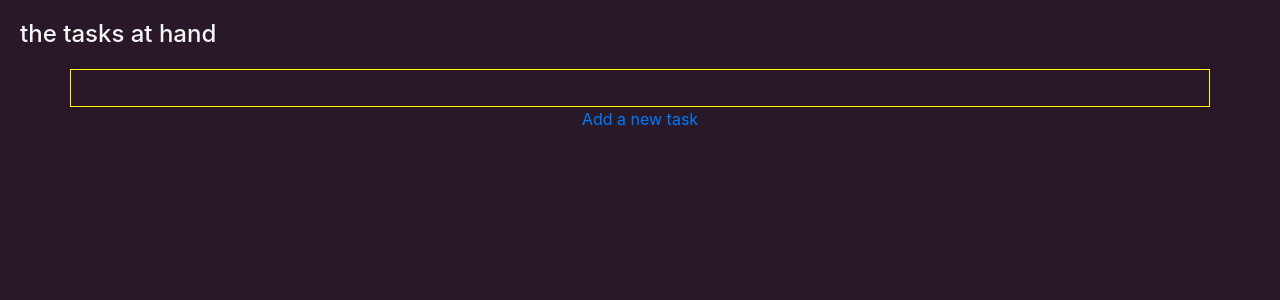
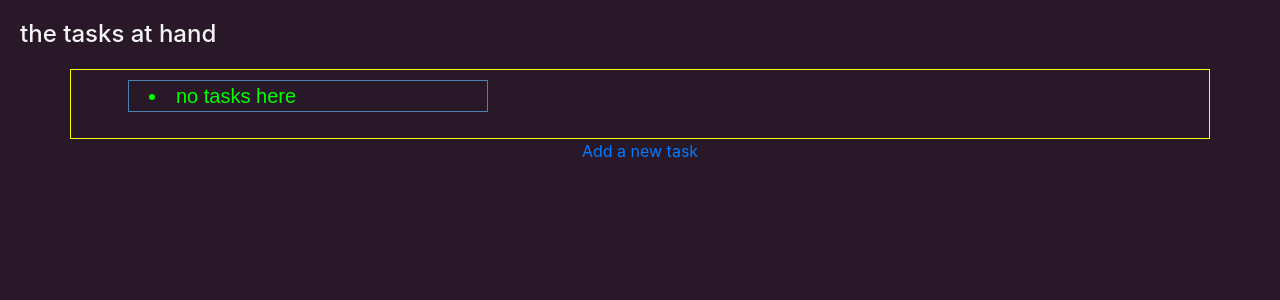
Before and after one commit to phryszlo/cs50, a Django app: page /tasks/ in a window 1280 px wide. Shown: the top 300 px of the page. Run offline with Django 3.2, Linux system fonts and the light colour scheme; some libraries are stand-ins or nearby versions.

Commit message:
tasks now in session

```diff
--- a/lecture3/tasks/static/tasks/styles.css
+++ b/lecture3/tasks/static/tasks/styles.css
@@ -6,7 +6,7 @@
   font-family: sans-serif;
   font-size: 20px;
   color:lime;
-  list-style-type: lower-roman;
+  list-style-type:  disc;
 
   list-style-position: inside;
   padding-left: 1em;
--- a/lecture3/tasks/templates/tasks/index.html
+++ b/lecture3/tasks/templates/tasks/index.html
@@ -5,6 +5,8 @@
   <ul>
     {% for task in tasks %}
     <li>{{task}}</li>
+    {% empty %}
+      <li>no tasks here</li>
     {% endfor %}
   </ul>
 </div>
--- a/lecture3/tasks/views.py
+++ b/lecture3/tasks/views.py
@@ -3,15 +3,17 @@
 from django.urls import reverse
 from django.shortcuts import render
 
-tasks = []
+# tasks = []
 class NewTaskForm(forms.Form):
   task = forms.CharField(label="New Task")
   # priority = forms.IntegerField(label="Priority", \
   #   min_value=1, max_value=5)
 
 def index(request):
+  if "tasks" not in request.session:
+    request.session["tasks"] = []
   return render(request, "tasks/index.html", {
-    "tasks": tasks
+    "tasks": request.session["tasks"]
   })
 
 def add(request):
@@ -19,7 +21,7 @@
     form = NewTaskForm(request.POST)
     if form.is_valid():
       task = form.cleaned_data["task"]
-      tasks.append(task)
+      request.session["tasks"] += [task]
       return HttpResponseRedirect(reverse("tasks:index"))
     else:
       return render(request, "tasks/add.html", {
```
Also changed, not shown: lecture3/db.sqlite3.
